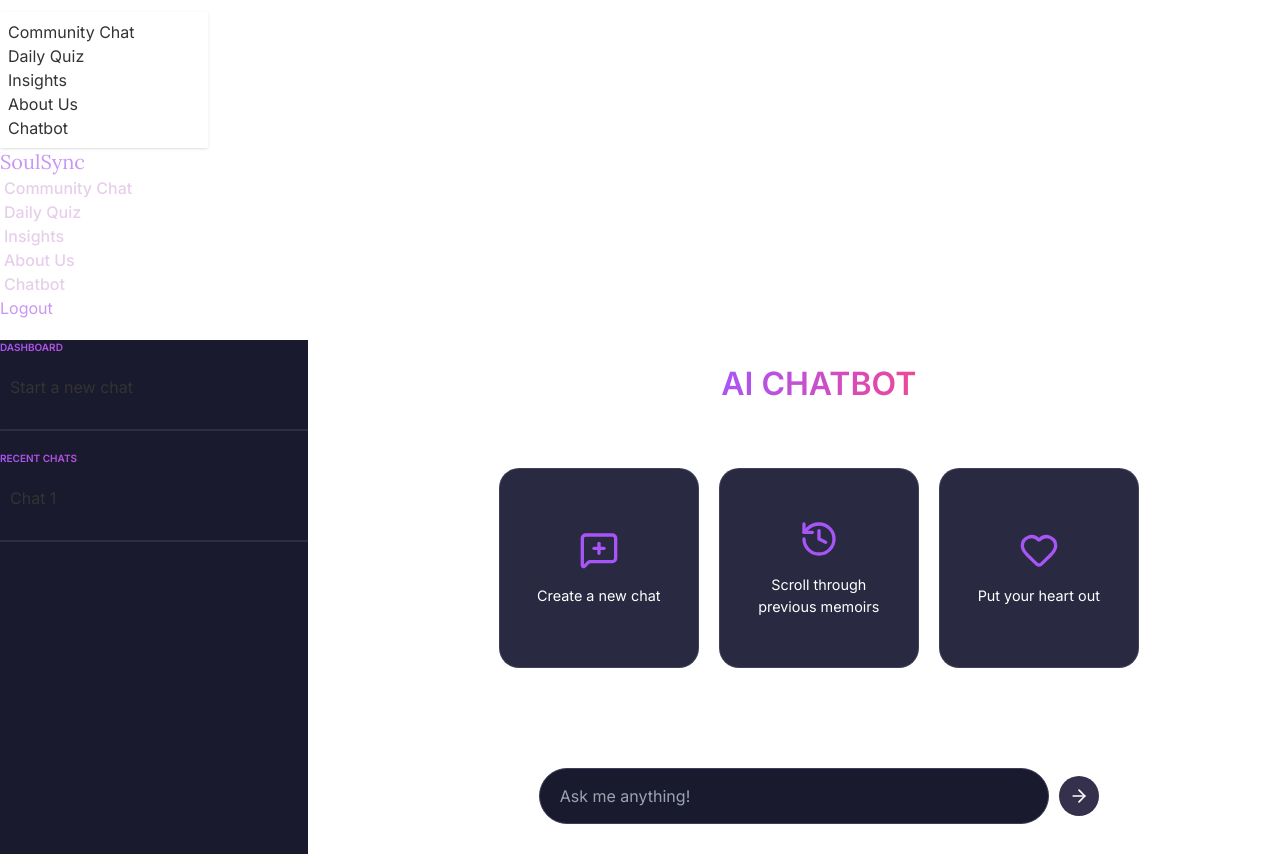
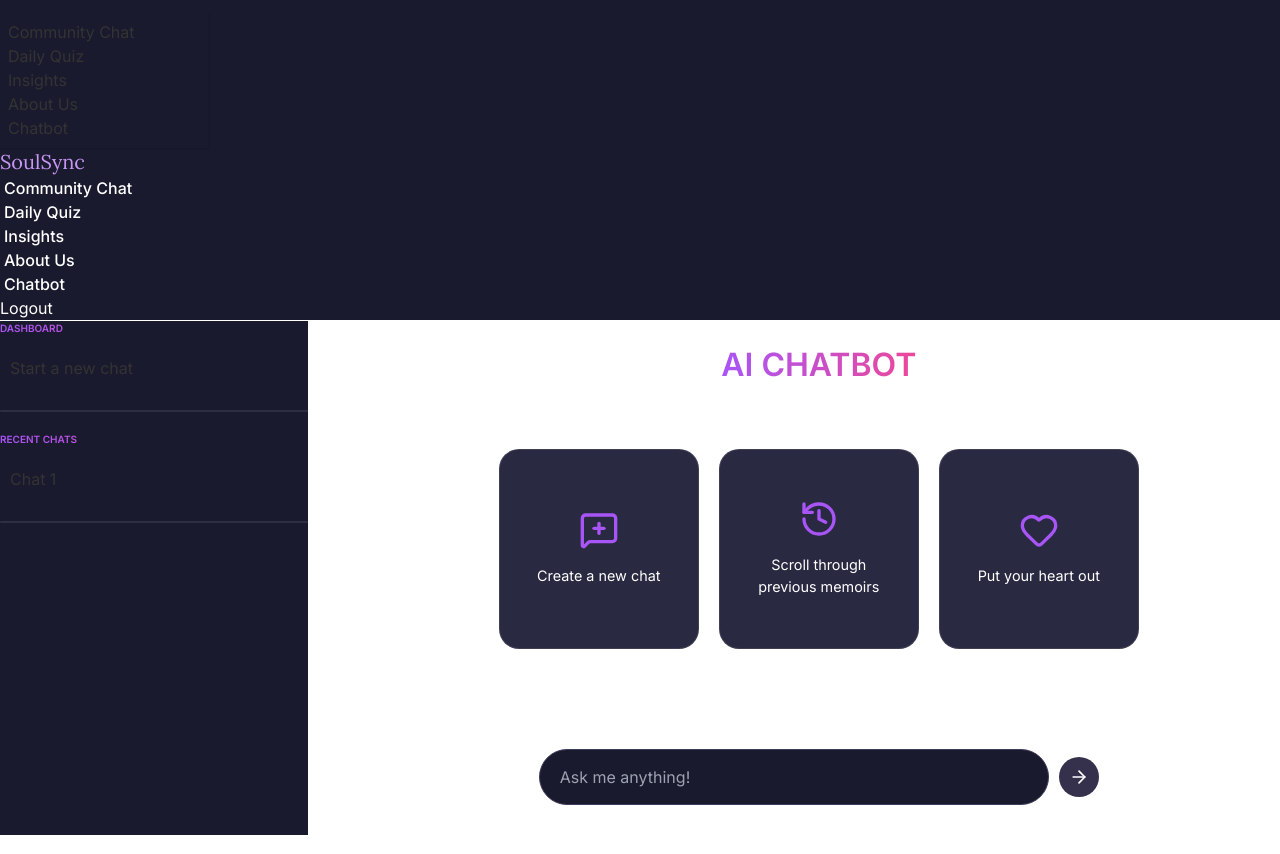
Before and after one commit to sej197/SoulSync, a React (Vite) app in the folder client/: page /chatbot in a window 1280 px wide. Built offline with nearby package versions, Linux system fonts and the light colour scheme.

Commit message:
style : chatbot

```diff
--- a/client/src/components/Navbar.jsx
+++ b/client/src/components/Navbar.jsx
@@ -1,4 +1,3 @@
-
 import React from 'react';
 import { Link } from 'react-router-dom';
 
@@ -7,11 +6,7 @@ const Navbar = () => {
 
     React.useEffect(() => {
         const handleScroll = () => {
-            if (window.scrollY > 0) {
-                setIsScrolled(true);
-            } else {
-                setIsScrolled(false);
-            }
+            setIsScrolled(window.scrollY > 0);
         };
 
         window.addEventListener('scroll', handleScroll);
@@ -19,12 +14,22 @@ const Navbar = () => {
     }, []);
 
     return (
-        <div className={`navbar sticky top-0 z-50 transition-all duration-300 ${isScrolled ? 'bg-base-100/70 backdrop-blur-md border-b border-gray-100' : 'bg-bloom-neutral'}`}>
+        <div
+            style={!isScrolled ? { backgroundColor: '#1a1a2e' } : {}}
+            className={`navbar sticky top-0 z-50 transition-all duration-300 ${isScrolled
+                ? 'bg-base-100/70 backdrop-blur-md border-b border-gray-100'
+                : ''
+                }`}
+        >
+            {/* LEFT SIDE */}
             <div className="navbar-start">
                 <div className="dropdown">
-                    <div tabIndex={0} role="button" className="btn btn-ghost lg:hidden">
-                        <svg xmlns="http://www.w3.org/2000/svg" className="h-5 w-5" fill="none" viewBox="0 0 24 24" stroke="currentColor"><path strokeLinecap="round" strokeLinejoin="round" strokeWidth="2" d="M4 6h16M4 12h8m-8 6h16" /></svg>
+                    <div tabIndex={0} role="button" className="btn btn-ghost lg:hidden text-white">
+                        <svg xmlns="http://www.w3.org/2000/svg" className="h-5 w-5" fill="none" viewBox="0 0 24 24" stroke="currentColor">
+                            <path strokeLinecap="round" strokeLinejoin="round" strokeWidth="2" d="M4 6h16M4 12h8m-8 6h16" />
+                        </svg>
                     </div>
+
                     <ul tabIndex={0} className="menu menu-sm dropdown-content mt-3 z-[1] p-2 shadow bg-base-100 rounded-box w-52">
                         <li><Link to="/community-chat">Community Chat</Link></li>
                         <li><Link to="/daily-quiz">Daily Quiz</Link></li>
@@ -33,10 +38,22 @@ const Navbar = () => {
                         <li><Link to="/chatbot">Chatbot</Link></li>
                     </ul>
                 </div>
-                <Link to="/" className="btn btn-ghost text-xl font-serif text-bloom-primary">SoulSync</Link>
+
+                <Link
+                    to="/"
+                    className={`btn btn-ghost text-xl font-serif ${isScrolled ? 'text-bloom-primary' : 'text-bloom-primary'
+                        }`}
+                >
+                    SoulSync
+                </Link>
             </div>
+
+            {/* CENTER MENU */}
             <div className="navbar-center hidden lg:flex">
-                <ul className={`menu menu-horizontal px-1 font-medium whitespace-nowrap flex-nowrap transition-colors duration-300 ${isScrolled ? 'text-gray-600' : 'text-bloom-secondary'}`}>
+                <ul
+                    className={`menu menu-horizontal px-1 font-medium whitespace-nowrap flex-nowrap transition-colors duration-300 ${isScrolled ? 'text-gray-600' : 'text-white'
+                        }`}
+                >
                     <li><Link to="/community-chat">Community Chat</Link></li>
                     <li><Link to="/daily-quiz">Daily Quiz</Link></li>
                     <li><Link to="/insights">Insights</Link></li>
@@ -44,8 +61,15 @@ const Navbar = () => {
                     <li><Link to="/chatbot">Chatbot</Link></li>
                 </ul>
             </div>
+
+            {/* RIGHT SIDE */}
             <div className="navbar-end">
-                <button className={`btn btn-ghost transition-colors duration-300 hover:text-bloom-secondary ${isScrolled ? 'text-gray-600' : 'text-bloom-primary'}`}>Logout</button>
+                <button
+                    className={`btn btn-ghost transition-colors duration-300 hover:text-bloom-primary ${isScrolled ? 'text-gray-600' : 'text-white'
+                        }`}
+                >
+                    Logout
+                </button>
             </div>
         </div>
     );
--- a/client/src/pages/dashboard.css
+++ b/client/src/pages/dashboard.css
@@ -1,7 +1,7 @@
 .dashboard-layout {
     display: flex;
     gap: 50px;
-    padding-top: 20px;
+    padding-top: 0.5px;
     height: 100%;
 }
 
--- a/client/tailwind.config.js
+++ b/client/tailwind.config.js
@@ -34,7 +34,7 @@ export default {
           "accent": "#F8F6FA",
           "neutral": "#2F2F35",
           "base-100": "#ebd8d8ff",
-          "head": "#312b4bff",
+          "head": "#1a1a2e",
         },
       },
     ],
```
